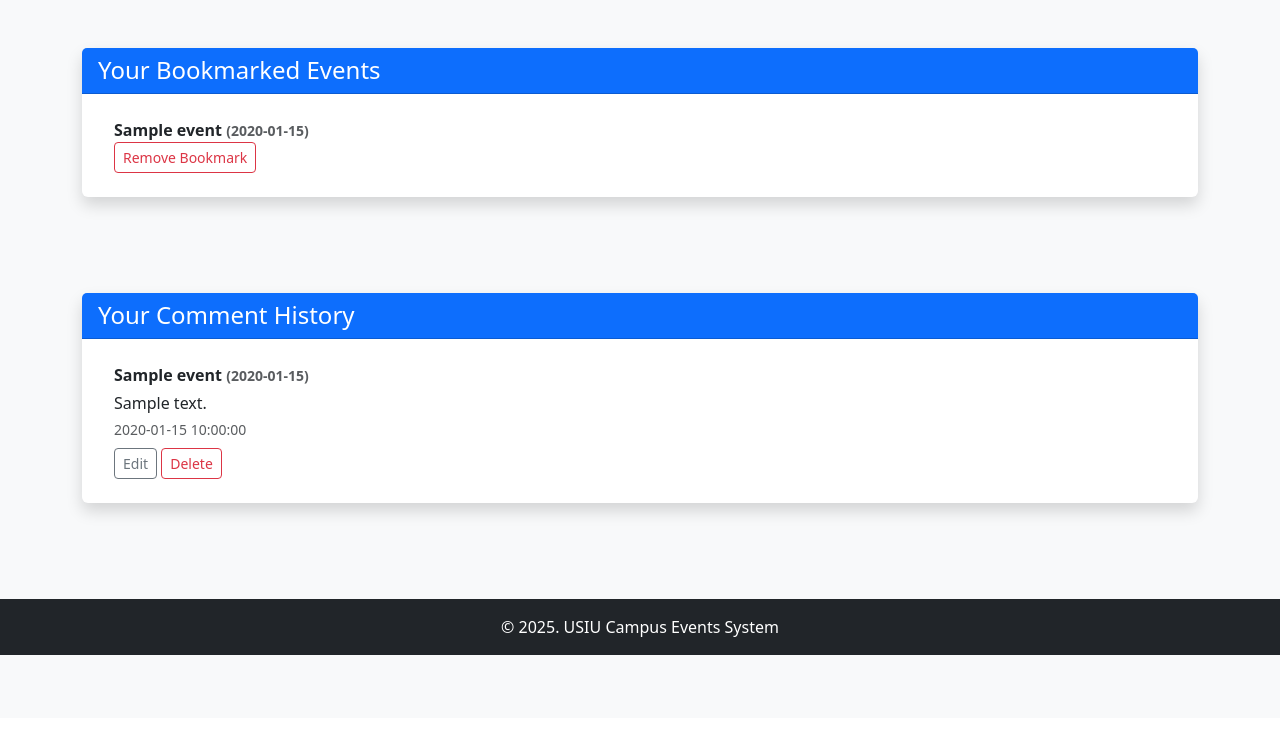
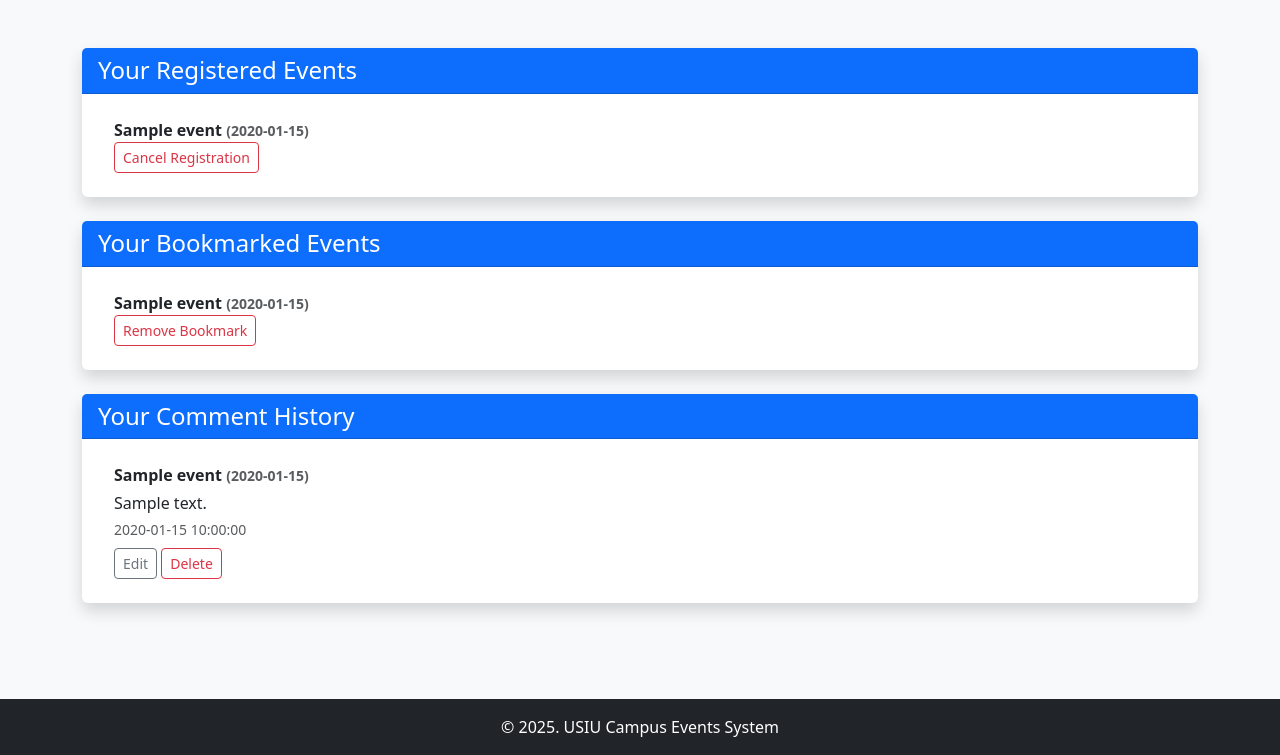
Before and after one commit to lizardcat/campus-events, a PHP site: page /dashboard.php in a window 1280 px wide. Shown: the part 82-837 px from the top of the page. Before the commit the page ends 737 px from the top, so only its background shows below. Run offline with PHP 8.4, Linux system fonts and the light colour scheme; the visitor is signed in with stand-in values (Sample User, id 1); tables that the repository leaves empty hold one stand-in row (values such as "Sample post").

Commit message:
Adding registration cancelation

```diff
--- a/dashboard.php
+++ b/dashboard.php
@@ -11,6 +11,24 @@ if (!isset($_SESSION['user_id'])) {
 
 $user_id = $_SESSION['user_id'];
 
+// Fetch registered events
+$stmt = $conn->prepare("
+    SELECT e.id, e.title, e.event_date
+    FROM event_registrations r
+    JOIN events e ON r.event_id = e.id
+    WHERE r.user_id = ?
+    ORDER BY e.event_date ASC
+");
+$stmt->bind_param("i", $user_id);
+$stmt->execute();
+$stmt->bind_result($reg_event_id, $reg_title, $reg_event_date);
+$registrations = [];
+while ($stmt->fetch()) {
+    $registrations[] = ['event_id' => $reg_event_id, 'title' => $reg_title, 'event_date' => $reg_event_date];
+}
+$stmt->close();
+
+// Fetch bookmarks
 $stmt = $conn->prepare("
     SELECT e.id, e.title, e.event_date
     FROM bookmarks b
@@ -23,14 +41,11 @@ $stmt->execute();
 $stmt->bind_result($event_id, $title, $event_date);
 $bookmarks = [];
 while ($stmt->fetch()) {
-    $bookmarks[] = [
-        'event_id' => $event_id,
-        'title' => $title,
-        'event_date' => $event_date
-    ];
+    $bookmarks[] = ['event_id' => $event_id, 'title' => $title, 'event_date' => $event_date];
 }
 $stmt->close();
 
+// Fetch comments
 $stmt = $conn->prepare("
     SELECT c.id, e.title, e.event_date, c.comment, c.posted_at
     FROM comments c
@@ -55,7 +70,36 @@ $stmt->close();
 ?>
 
 <div class="container my-5">
-    <div class="card shadow border-0">
+
+    <!-- Registered Events -->
+    <div class="card shadow border-0 mb-4">
+        <div class="card-header bg-primary text-white">
+            <h4 class="mb-0">Your Registered Events</h4>
+        </div>
+        <div class="card-body">
+            <?php if (count($registrations) === 0): ?>
+                <p class="text-muted">You haven't registered for any events yet.</p>
+            <?php else: ?>
+                <ul class="list-group list-group-flush">
+                    <?php foreach ($registrations as $r): ?>
+                        <li class="list-group-item" id="registration-<?= $r['event_id'] ?>">
+                            <div class="fw-bold">
+                                <?= htmlspecialchars($r['title']) ?>
+                                <span class="text-muted small">(<?= htmlspecialchars($r['event_date']) ?>)</span>
+                            </div>
+                            <button class="btn btn-sm btn-outline-danger cancel-registration-btn"
+                                data-event-id="<?= $r['event_id'] ?>">
+                                Cancel Registration
+                            </button>
+                        </li>
+                    <?php endforeach; ?>
+                </ul>
+            <?php endif; ?>
+        </div>
+    </div>
+
+    <!-- Bookmarked Events -->
+    <div class="card shadow border-0 mb-4">
         <div class="card-header bg-primary text-white">
             <h4 class="mb-0">Your Bookmarked Events</h4>
         </div>
@@ -80,9 +124,8 @@ $stmt->close();
             <?php endif; ?>
         </div>
     </div>
-</div>
 
-<div class="container my-5">
+    <!-- Comment History -->
     <div class="card shadow border-0">
         <div class="card-header bg-primary text-white">
             <h4 class="mb-0">Your Comment History</h4>
@@ -112,11 +155,35 @@ $stmt->close();
             <?php endif; ?>
         </div>
     </div>
+
 </div>
 
 <script>
     document.addEventListener('DOMContentLoaded', () => {
 
+        // Cancel registration
+        document.querySelectorAll('.cancel-registration-btn').forEach(button => {
+            button.addEventListener('click', function () {
+                const eventId = this.dataset.eventId;
+                fetch('cancel_registration.php', {
+                    method: 'POST',
+                    headers: { 'Content-Type': 'application/x-www-form-urlencoded' },
+                    body: new URLSearchParams({ event_id: eventId })
+                })
+                    .then(r => r.json())
+                    .then(data => {
+                        if (data.status === 'success') {
+                            const li = document.getElementById(`registration-${eventId}`);
+                            li.classList.add('text-danger');
+                            li.innerHTML = 'Registration canceled.';
+                        } else {
+                            alert(data.message || 'Failed to cancel registration.');
+                        }
+                    });
+            });
+        });
+
+        // Remove bookmark
         document.querySelectorAll('.remove-bookmark-btn').forEach(button => {
             button.addEventListener('click', function () {
                 const eventId = this.dataset.eventId;
@@ -138,6 +205,7 @@ $stmt->close();
             });
         });
 
+        // Comment edit/delete
         document.querySelectorAll('.comment-item').forEach(item => {
             const editBtn = item.querySelector('.edit-comment-btn');
             const deleteForm = item.querySelector('.delete-comment-form');
```
Also changed, not shown: cancel_registration.php (added, +33 -0 lines), event_register.php (added, +63 -0 lines).
